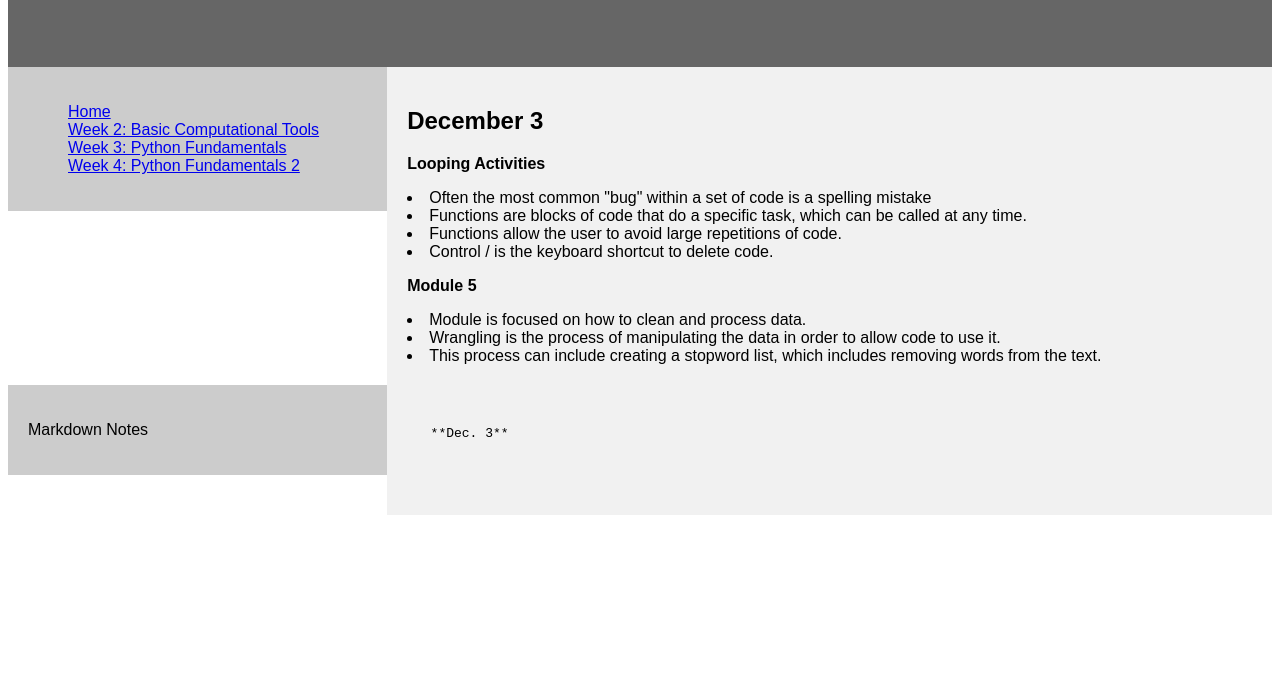
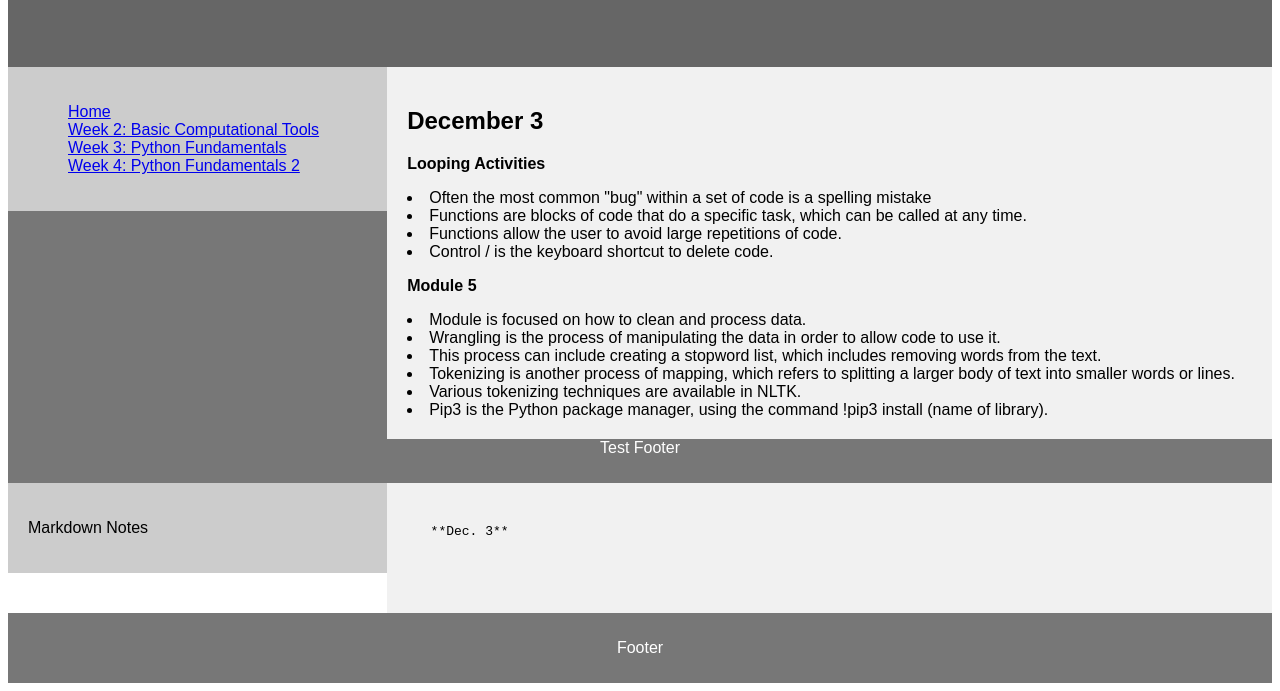
Before and after one commit to potterdouble/CodingForDH_Fall2024, a plain HTML site: page WorkshopNotes_Week5.html in a window 1280 px wide. Shown: the part 150-841 px from the top of the page. Before the commit the page ends 800 px from the top, so only its background shows below. Drawn offline with Linux system fonts and the light colour scheme.

Commit message:
updating notes week 5

```diff
--- a/WorkshopNotes_Week5.html
+++ b/WorkshopNotes_Week5.html
@@ -109,8 +109,15 @@ footer {
  <p><b>Module 5</b><p>
  <li>Module is focused on how to clean and process data.</li>
  <li>Wrangling is the process of manipulating the data in order to allow code to use it.</li>
-  <li>This process can include creating a stopword list, which includes removing words from the text.</li>
+ <li>This process can include creating a stopword list, which includes removing words from the text.</li>
+ <li>Tokenizing is another process of mapping, which refers to splitting a larger body of text into smaller words or lines.</li>
+ <li>Various tokenizing techniques are available in NLTK.</li>
+ <li>Pip3 is the Python package manager, using the command !pip3 install (name of library).</li>
 </article>
+
+<footer>
+ <p>Test Footer</p>
+</footer>
 
 <nav>
  <ui>
@@ -128,6 +135,10 @@ footer {
 
 </section>
 
+<footer>
+ <p>Footer</p>
+</footer>
+
 </body>
 
 </html>
```
